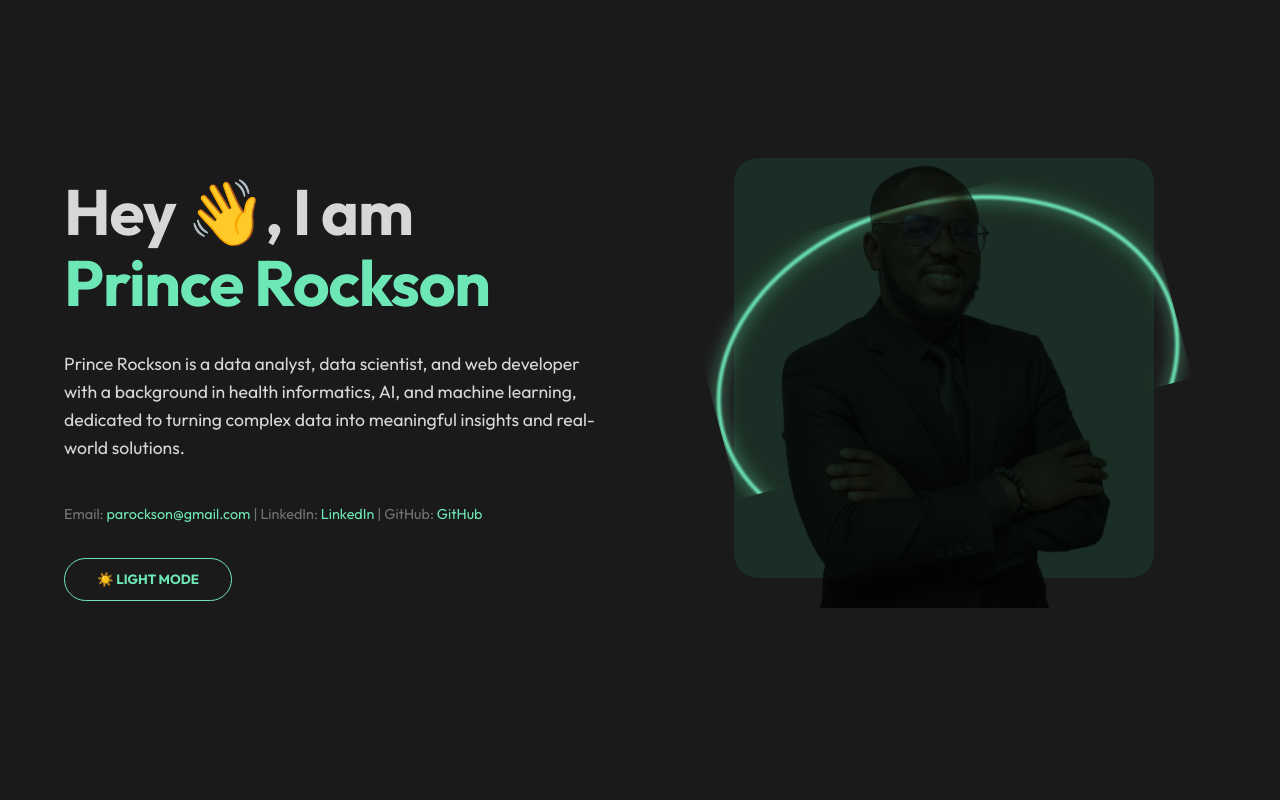
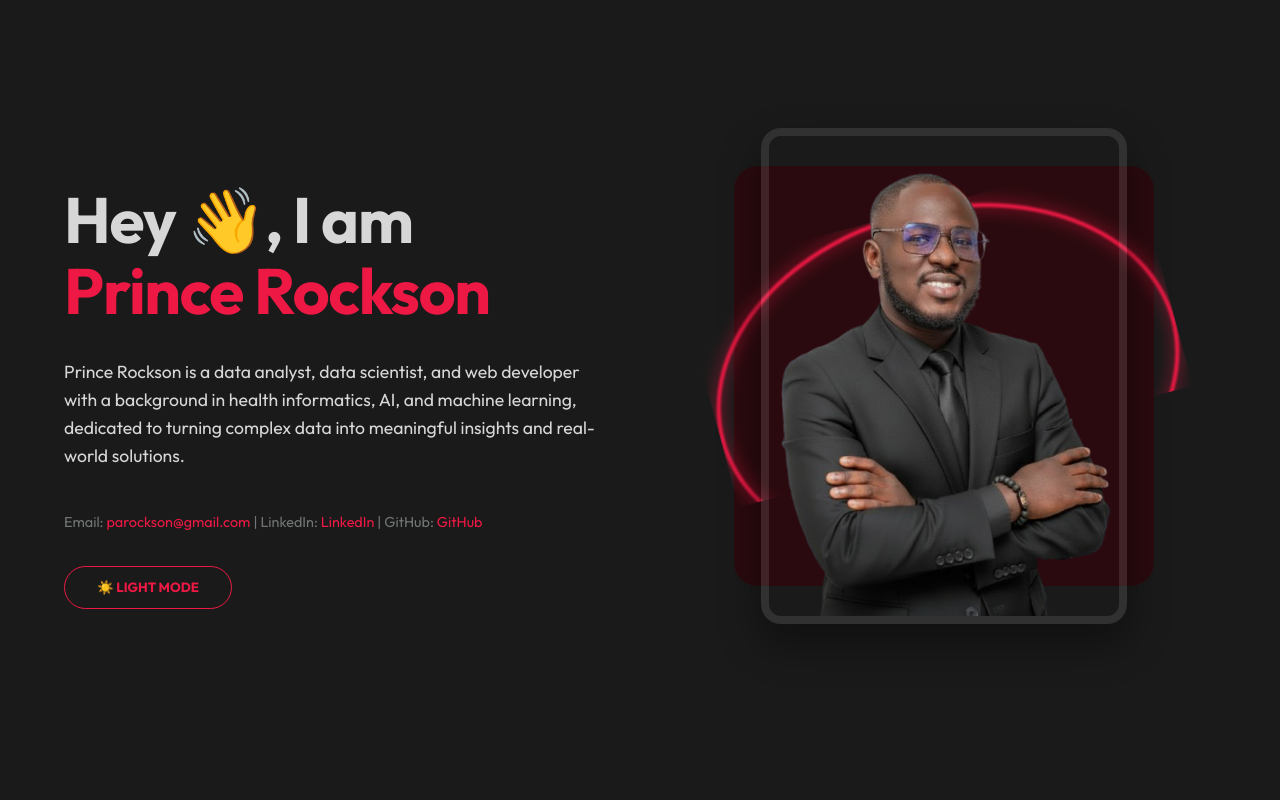
Before and after one commit to parockson/my-portfolio, a React (Create React App) app: page / in a window 1280 px wide. Shown: the top 800 px of the page. Built offline with nearby package versions, Linux system fonts and the light colour scheme; no server answers; a web font is replaced by a local one.

Commit message:
style: revert to red theme and fix hero image layering

```diff
--- a/src/styles/_global.scss
+++ b/src/styles/_global.scss
@@ -1,9 +1,9 @@
 :root {
   --bg-color: #1a1a1a;
   --text-color: #d7d7d7;
-  --heading-color: #6ee7b7;
+  --heading-color: #ed1944;
   --card-bg: #262626;
-  --accent-color: #6ee7b7;
+  --accent-color: #ed1944;
   --secondary-gray: #727576;
   --border-color: rgba(255, 255, 255, 0.1);
 }
@@ -11,9 +11,9 @@
 body.light-mode {
   --bg-color: #ffffff;
   --text-color: #2d2d2d; // Dark charcoal for better visibility
-  --heading-color: #059669; // Darker green for light mode
+  --heading-color: #ed1944;
   --card-bg: #f9f9f9;
-  --accent-color: #059669;
+  --accent-color: #ed1944;
   --secondary-gray: #555555; // Darker gray for visibility
   --border-color: rgba(0, 0, 0, 0.1);
 }
--- a/src/styles/_header.scss
+++ b/src/styles/_header.scss
@@ -69,11 +69,11 @@
       position: absolute;
       width: 420px;
       height: 420px;
-      background: #1b2e25; // Dark forest green from your example
+      background: #2a0a0e; // Deep dark red background
       border-radius: 24px;
       z-index: 1;
 
-      // The neon green swish effect
+      // The red swish effect
       &::after {
         content: "";
         position: absolute;
@@ -81,10 +81,10 @@
         height: 80%;
         top: 10%;
         left: -5%;
-        border: 4px solid #6ee7b7; // Neon green
+        border: 4px solid var(--accent-color);
         border-radius: 50%;
-        clip-path: polygon(0 0, 100% 0, 100% 70%, 0 70%); // Creates the "swish" look
-        filter: blur(1px) drop-shadow(0 0 8px #6ee7b7);
+        clip-path: polygon(0 0, 100% 0, 100% 70%, 0 70%);
+        filter: blur(1px) drop-shadow(0 0 8px var(--accent-color));
         transform: rotate(-15deg);
       }
 
@@ -100,8 +100,10 @@
       z-index: 2;
       border-radius: 20px;
       filter: none;
-      mix-blend-mode: multiply; // Blends the white background into the dark green box
-      opacity: 0.95;
+      mix-blend-mode: normal; // Ensuring it's on top without blending
+      border: 8px solid rgba(255, 255, 255, 0.1);
+      box-shadow: 0 20px 40px rgba(0, 0, 0, 0.4);
+      z-index: 10; // Explicitly on top of everything
 
       @include responsive(mobile) {
         width: 250px;
--- a/src/styles/_variables.scss
+++ b/src/styles/_variables.scss
@@ -1,4 +1,4 @@
-$primary-color: #6ee7b7; // Green accent
+$primary-color: #ed1944; // Red accent
 $secondary-color: #727576; // Gray accent
 $text-color: #d7d7d7; // Light gray text
 $bg-dark: #1a1a1a;
```
